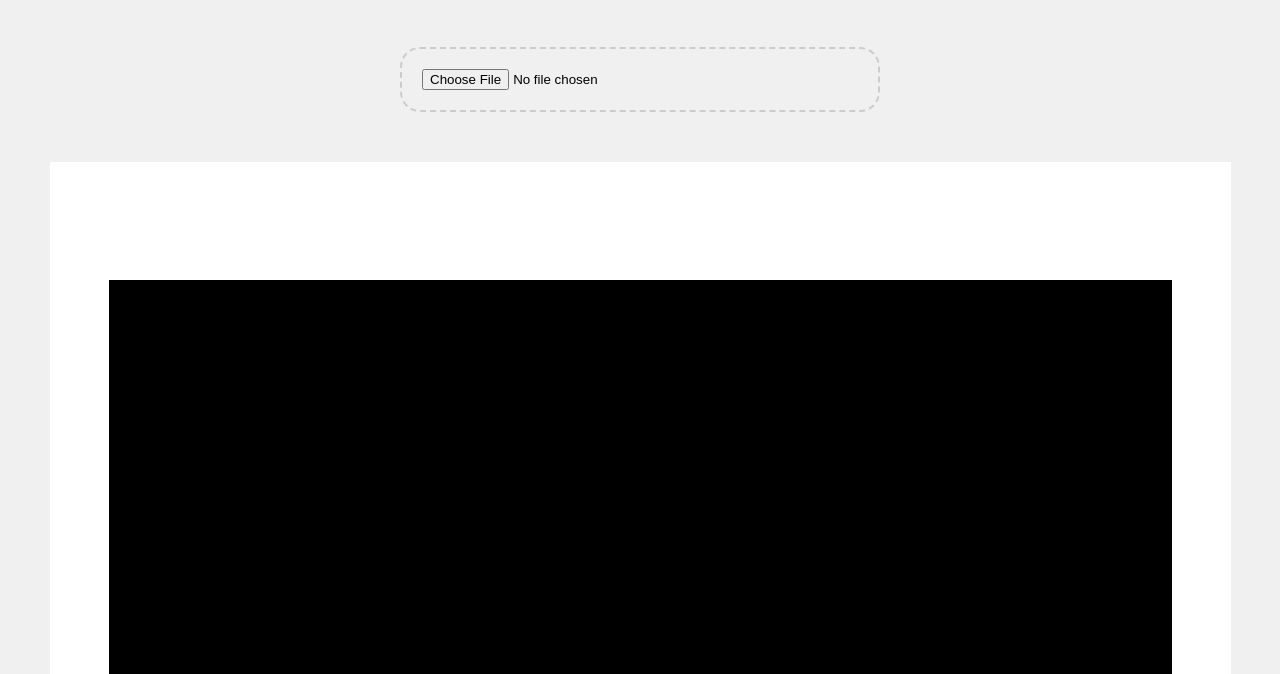
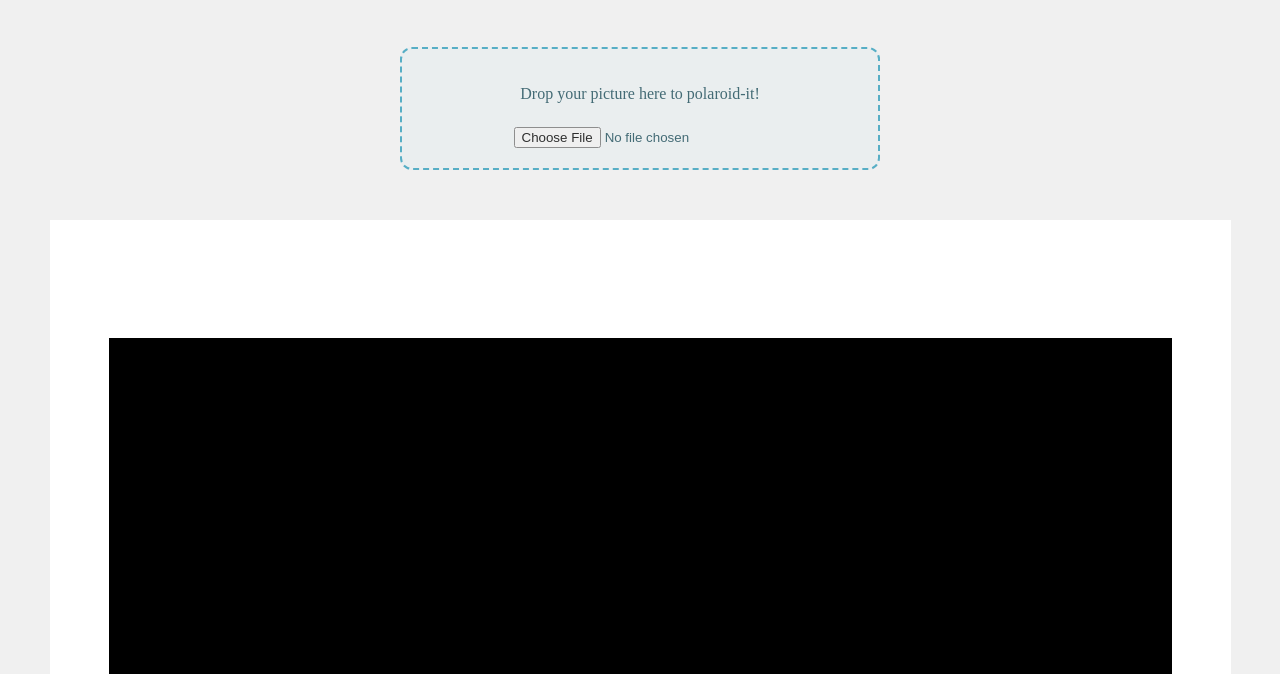
Before and after one commit to CodingCarlos/polaroid-it, a plain HTML site: page index.html in a window 1280 px wide. Shown: the part 126-800 px from the top of the page. Drawn offline with Linux system fonts and the light colour scheme.

Commit message:
feat: Improve file droparea

```diff
--- a/css/upload-dnd.css
+++ b/css/upload-dnd.css
@@ -1,10 +1,26 @@
 #drop-area {
-  border: 2px dashed #ccc;
-  border-radius: 20px;
-  width: 480px;
+  background-color: #329EBB09;
+  border: 2px dashed #329EBB;
+  border-radius: 12px;
+  color: #194A57;
+  cursor: pointer;
+  max-width: 480px;
   margin: 50px auto;
+  opacity: 0.8;
   padding: 20px;
+  text-align: center;
+  width: 100%;
 }
 	#drop-area.highlight {
-	  border-color: purple;
+    background-color: #B1BF5214;
+    border-color: #B1BF52;
+	  color: #535B1F;
 	}
+
+  #drop-area:hover {
+    opacity: 1;
+  }
+
+  #drop-area p {
+    margin-bottom: 24px;
+  }
--- a/index.html
+++ b/index.html
@@ -42,6 +42,7 @@
   <h1>Polaroid it!</h1>
 
   <div id="drop-area">
+    <p>Drop your picture here to polaroid-it!</p>
     <input type="file" accept="image/*">
   </div>
 
--- a/js/upload-dnd.js
+++ b/js/upload-dnd.js
@@ -56,8 +56,10 @@ function UploadDragAndDrop(dropArea, handleFiles) {
     dropArea.addEventListener(eventName, unhighlight, false)
   });
 
-  // Handle dropped files
+  // Handle drop area events
   dropArea.addEventListener('drop', handleDrop, false);
+  dropArea.addEventListener('click', () => fileInput.click(), false);
+
   // Handle file input change
-  fileInput.onchange = handleInputChange;
+  fileInput.addEventListener('change', handleInputChange, false);
 }
```
